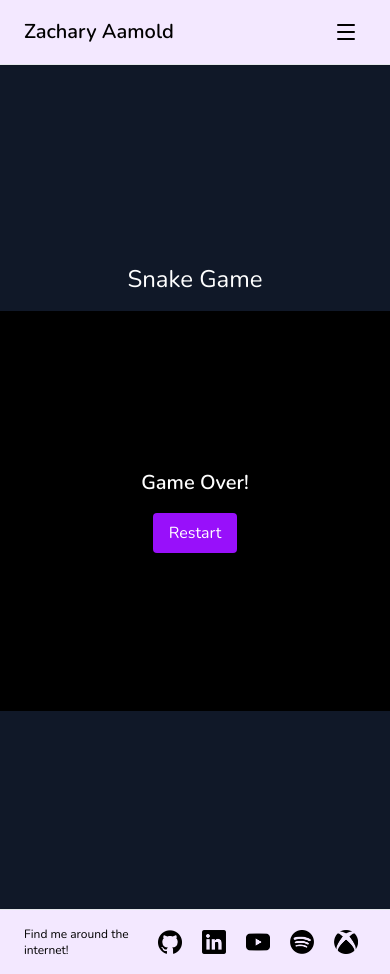
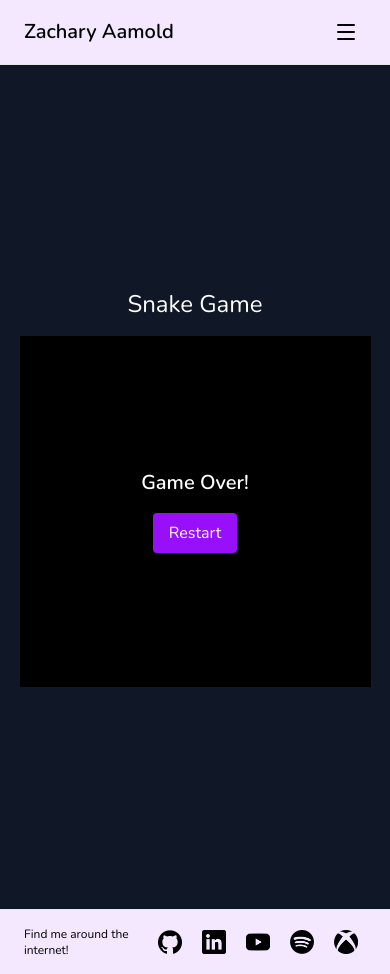
Before and after one commit to zaamold/zaamold-website, a Next.js app: page /games/snake in a window 390 px wide. Built offline with nearby package versions, Linux system fonts and the light colour scheme.

Commit message:
Scaling game grid to match mobile screen sizes when smaller than 400px

```diff
--- a/src/app/games/snake/page.js
+++ b/src/app/games/snake/page.js
@@ -8,7 +8,6 @@ export default function SnakeGame() {
   const gameRef = useRef(null);
   useDisableSwipeScroll(gameRef);
   const gridSize = 20; // 20x20 cells
-  const cellSize = 20; // pixels per cell
 
   const [snake, setSnake] = useState([{ x: 10, y: 10 }]);
   const [food, setFood] = useState({ x: 5, y: 5 });
@@ -17,6 +16,24 @@ export default function SnakeGame() {
 
   const directionLocked = useRef(false);
   const touchStart = useRef(null);
+  const DEFAULT_CELL_SIZE = 20;
+  const [cellSize, setCellSize] = useState(DEFAULT_CELL_SIZE);
+
+  useEffect(() => {
+    const handleResize = () => {
+      const viewportWidth = window.innerWidth;
+      if (viewportWidth < 640) {
+        // Make grid fit 90% of viewport width
+        setCellSize((viewportWidth * 0.9) / gridSize);
+      } else {
+        setCellSize(DEFAULT_CELL_SIZE); // Default desktop size
+      }
+    };
+
+    handleResize();
+    window.addEventListener("resize", handleResize);
+    return () => window.removeEventListener("resize", handleResize);
+  }, [gridSize]);
 
   // Handle arrow keys
   const handleKeyDown = (e) => {
@@ -153,12 +170,12 @@ export default function SnakeGame() {
   return (
     <div
       ref={gameRef}
-      className="flex flex-col items-center justify-center h-screen bg-gray-900 text-white touch-none select-none"
+      className="flex flex-col items-center justify-center h-screen bg-gray-900 text-white"
     >
       <h1 className="text-2xl mb-4">Snake Game</h1>
 
       <div
-        className="relative bg-gray-800"
+        className="relative bg-gray-800 w-[90vw] max-w-[min(100vw,400px)] aspect-square sm:w-auto sm:h-auto touch-none select-none"
         style={{
           width: gridSize * cellSize,
           height: gridSize * cellSize,
```
